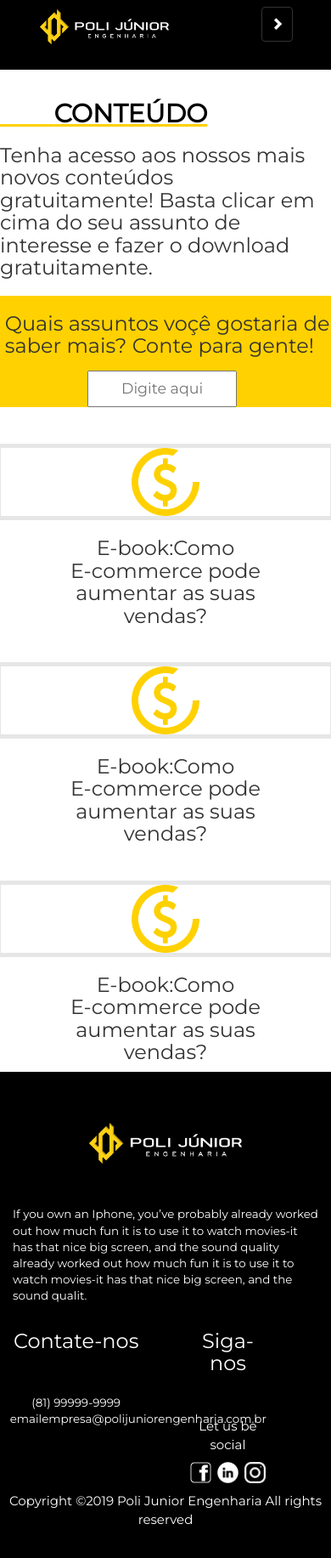
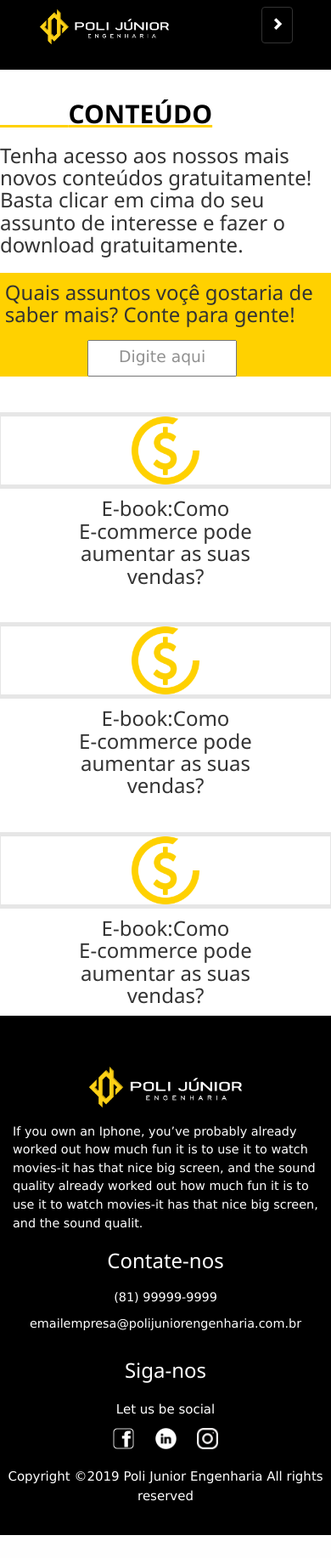
Before and after one commit to PoliJunior/Site_Poli_Junior, a PHP site: page /conteudo.php in a window 390 px wide. Shown: the whole page at 85% size. After the commit the page ends 1806 px from the top, so only its background shows below. Run offline with PHP 8.4, Linux system fonts and the light colour scheme; some libraries are stand-ins or nearby versions; some web fonts are replaced.

Commit message:
responsivo index e normal com problema agora,institucional e conteudo sem efeito da navbar

```diff
--- a/componentes/footer.php
+++ b/componentes/footer.php
@@ -120,6 +120,66 @@
         padding-left: 0%;
     }
 
+    @media only screen and (max-width: 430px){
+        #footer{
+            display: flex;
+            justify-content: center;
+        }
+        .row{
+            display: flex;
+            flex: 1;
+            flex-direction: column;
+            justify-content: center;
+        }
+        p{
+            margin-top: 3% !important;
+        }
+        #copy-right{
+            padding-top: 0px !important;
+            text-align: center;
+        }
+        #seila{
+            display: flex;
+            flex-direction: column;
+            align-items: center;
+        }
+        #seila1{
+            padding-left: 0px !important;
+        }
+        #siganos{
+            margin-left:14%;
+            width: 72%;
+            display: flex;
+            justify-content: center;
+            flex-direction: column;
+            text-align: center;
+            align-items: center;
+        }
+        #siganos1{
+            display: flex;
+            justify-content: flex-start;
+            margin-left: 0px;
+        }
+        #contato{
+            display: flex;
+            flex-direction: column;
+        }
+        .f_title{
+            display: flex;
+
+        }
+        .col-lg-6{
+            text-align: justify;
+        }
+        .f_title1{
+            display: flex;
+            justify-content: center;
+            margin-bottom: 5%;
+        }
+
+
+    }
+
     @media (max-width: 900px) {
         .col-lg-6{
             margin-right: 0%;
@@ -134,7 +194,7 @@
         <div class="row footer_inner" style="font-size: 30%;">
             <div class="col-lg-6">
 
-                <div class="f_title">
+                <div class="f_title1">
                     <img src="images/logo_POLIJUNIOR.png" style="width: 50%">
                 </div>
                 <p style="text-align: left; font-size: 320%;">If you own an Iphone, you’ve probably already worked out how much fun it is
@@ -148,6 +208,7 @@
                     <div class="f_title">
                         <h3 style="width: 100%;"><font color="#ffffff">Contate-nos</font></h3>
                     </div>
+                    <div id="contato">
                     <p style="width: 100%;;margin-bottom: 0%;font-size: 320%;">(81) 99999-9999</p>
                     <p style="width: 100%; margin-top: 0%;font-size: 320%;">emailempresa@polijuniorengenharia.com.br</p>
                     <ul class="list" id="lista" style="width: 100%;">
@@ -156,6 +217,7 @@
 <!--                        <a href="#"><img src="./images/lin.png" style="width: 25px"></a>-->
 <!--                        <a href="#"><img src="./images/lin.png" style="width: 25px"></a>-->
                     </ul>
+                </div>
                 </aside>
             </div>
             <!--style="width: 20%;"-->
@@ -173,7 +235,7 @@
                     </ul>
                 </aside>
             </div>
-    <div class="copy_right_text" style="position: center; padding-top: 18%;">
+    <div class="copy_right_text" id="copy-right" style="position: center; padding-top: 18%;">
         <p><!-- Link back to Colorlib can't be removed. Template is licensed under CC BY 3.0. -->
             Copyright &copy;<script>document.write(new Date().getFullYear());</script>
             Poli Junior Engenharia All rights reserved
--- a/componentes/navbar.html
+++ b/componentes/navbar.html
@@ -3,7 +3,6 @@
     .navbar-inverse .navbar-nav > .open > a, .navbar-inverse .navbar-nav > .open > a:hover, .navbar-inverse .navbar-nav > .open > a:focus {
         color: #fff;
         text-decoration: none !important;
-        background-color: purple !important;
     }
 
     .dropdown-menu > li > a {
@@ -26,8 +25,8 @@
         height: 2px;
         left: 50%;
         position: absolute;
-        /*background: #fed116;
-        transition: width 0.3s ease 0s, left 0.3s ease 0s;*/
+        background: #fed116;
+        transition: width 0.3s ease 0s, left 0.3s ease 0s;
         width: 0;
 
     }
--- a/conteudo.php
+++ b/conteudo.php
@@ -8,11 +8,17 @@
 	<meta name="viewport" content="width=device-width, initial-scale=1.0">
 	<script src="https://cdnjs.cloudflare.com/ajax/libs/popper.js/1.14.3/umd/popper.min.js"></script>
 	<script src="https://ajax.googleapis.com/ajax/libs/jquery/1.11.1/jquery.min.js"></script>
+	<script type="text/javascript" src="vendor/bootstrap/bootstrap.min.js"></script>
+	<script type="text/javascript" src="vendor/jquery.mixitup.min.js"></script>
 	<script type="text/javascript" src="js/topo.js"></script>
 
 	<link rel="stylesheet" href="https://maxcdn.bootstrapcdn.com/bootstrap/3.4.0/css/bootstrap.min.css">
 	<script src="https://ajax.googleapis.com/ajax/libs/jquery/3.4.1/jquery.min.js"></script>
 	<script src="https://maxcdn.bootstrapcdn.com/bootstrap/3.4.0/js/bootstrap.min.js"></script>
+	<link rel="stylesheet" href="https://maxcdn.bootstrapcdn.com/bootstrap/3.3.1/css/bootstrap.min.css">
+	<link href="https://fonts.googleapis.com/css?family=Montserrat" rel="stylesheet">
+	<link rel="stylesheet" href="css/animate.min.css">
+	<link rel="stylesheet" href="https://www.w3schools.com/w3css/4/w3.css">
 
 	<!-- // CSS FILES // -->
 	<!-- <link rel="stylesheet" href="https://maxcdn.boo;tstrapcdn.com/bootstrap/3.3.1/css/bootstrap.min.css"> -->
@@ -131,6 +137,7 @@
 
 		<script type="text/javascript" src="//code.jquery.com/jquery-1.11.0.min.js"></script>
 		<script type="text/javascript" src="//code.jquery.com/jquery-migrate-1.2.1.min.js"></script>
+		<link rel="stylesheet" href="https://www.w3schools.com/w3css/4/w3.css">
 		<script type="text/javascript" src="slick/slick.min.js"></script>
 		<script type="text/javascript" src="//cdn.jsdelivr.net/npm/slick-carousel@1.8.1/slick/slick.min.js"></script>
 
--- a/inovaçao.php
+++ b/inovaçao.php
@@ -6,6 +6,8 @@
 	<meta name="viewport" content="width=device-width, initial-scale=1">
 	<script src="https://cdnjs.cloudflare.com/ajax/libs/popper.js/1.14.3/umd/popper.min.js"></script>
 	<script src="https://ajax.googleapis.com/ajax/libs/jquery/1.11.1/jquery.min.js"></script>
+	<link rel="stylesheet" href="css/animate.min.css">
+	<link rel="stylesheet" href="https://www.w3schools.com/w3css/4/w3.css">
 	<script type="text/javascript" src="js/funcoes.js"></script>
 	<script type="text/javascript" src="js/MainTemplate.js"></script>
 	<script type="text/javascript" src="js/map-script.js"></script>
@@ -100,8 +102,8 @@
 		</div>
 	</div>
 	<div class="pq">
-			<h2>Por quê fazer um projeto de (...)</h2>
-		</div>
+		<h2>Por quê fazer um projeto de (...)</h2>
+	</div>
 	<section class="container flex">
 		<div class="caixa3">1<br>Personalize sua construção de acordo com todas as normas de segurança</div>
 		<div class="caixa3">2<br>Personalize sua construção de acordo com todas as normas de segurança</div>
--- a/institucional.php
+++ b/institucional.php
@@ -12,6 +12,9 @@
 <script src="https://code.jquery.com/jquery-2.2.0.min.js" type="text/javascript"></script>
 <script src="https://cdnjs.cloudflare.com/ajax/libs/slick-carousel/1.6.0/slick.js"></script>
 <script src="https://maxcdn.bootstrapcdn.com/bootstrap/3.3.6/js/bootstrap.min.js"></script>
+<script type="text/javascript" src="vendor/bootstrap/bootstrap.min.js"></script>
+<link rel="stylesheet" href="https://www.w3schools.com/w3css/4/w3.css">
+<script type="text/javascript" src="vendor/jquery.mixitup.min.js"></script>
 <script type="text/javascript" src="vendor/bootstrap/bootstrap.min.js"></script>
 <script type="text/javascript" src="vendor/jquery.mixitup.min.js"></script>
 <link href="https://maxcdn.bootstrapcdn.com/bootstrap/3.3.6/css/bootstrap.min.css" rel="stylesheet">
```
Also changed, not shown: css/index.css (indentation only), index.php (indentation only), portfolio.php (indentation only). Lines whose indentation alone changed are shown as unchanged.
